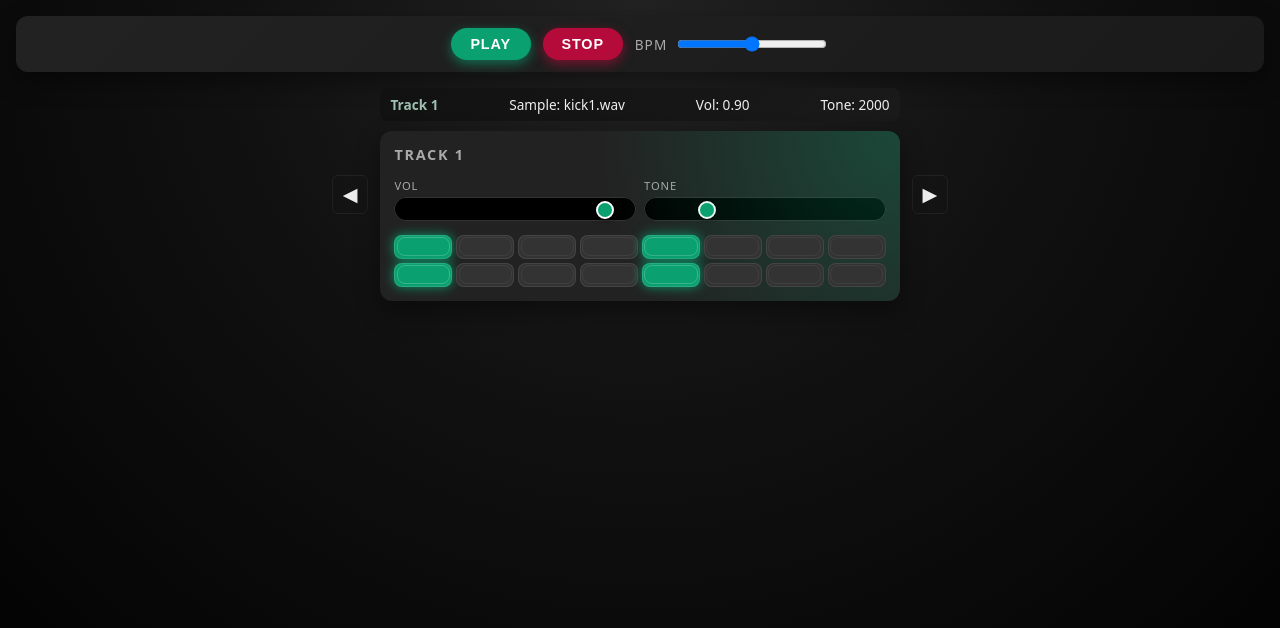
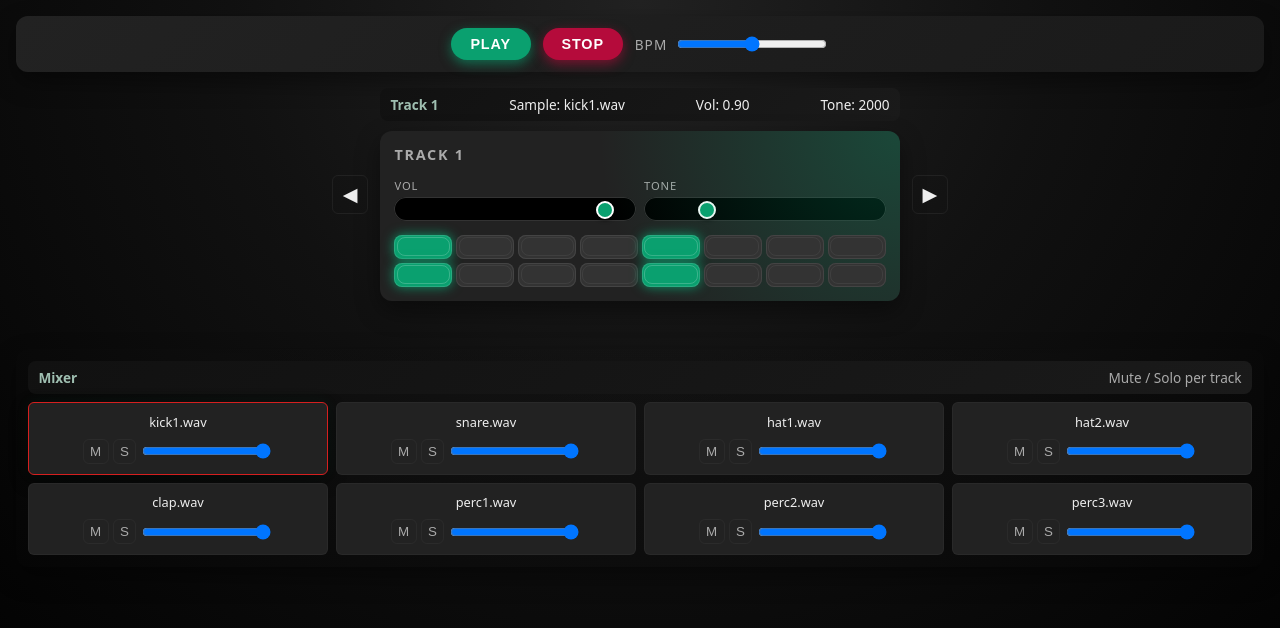
Before and after one commit to ceolpandan/AUDIO_CONTEXT_APP, a plain HTML site: page index.html in a window 1280 px wide. Drawn offline with Linux system fonts and the light colour scheme; no server answers.

Commit message:
added mixer

```diff
--- a/index.html
+++ b/index.html
@@ -58,6 +58,12 @@
 
         <!-- Repeat section for tracks 2–8 or generate them in JS -->
       </main>
+
+      <!-- Mixer: renders the per-channel mixer UI -->
+      <aside id="mixer" class="mixer">
+        <!-- Mixer UI is rendered by `src/ui.js` at runtime -->
+        <div class="mixer-placeholder">Mixer loading…</div>
+      </aside>
     </div>
 
     <!-- New modular entry point -->
--- a/src/engine.js
+++ b/src/engine.js
@@ -20,7 +20,9 @@ class Track {
 
     this.gainNode = context.createGain();
     this.gainNode.connect(context.destination);
-    this.gainNode.gain.setValueAtTime(1, this.context.currentTime);
+    // Channel fader level (0..1) — separate from per-hit envelope volume
+    this.level = 1;
+    this.gainNode.gain.setValueAtTime(this.level, this.context.currentTime);
     this.muted = false;
     this.solo = false;
   }
@@ -159,11 +161,34 @@ function updateMixerGains() {
     const val = enabled ? 1 : 0;
     try {
       t.gainNode.gain.cancelScheduledValues(now);
-      t.gainNode.gain.setValueAtTime(val, now);
+      // multiply channel level by mute/solo state
+      t.gainNode.gain.setValueAtTime(t.level * val, now);
     } catch (e) {
       // ignore
     }
   });
+}
+
+function setTrackLevel(index, value, ramp = 0.03) {
+  const t = tracks[index];
+  if (!t) return;
+  const now = audioCtx.currentTime;
+  try {
+    t.gainNode.gain.cancelScheduledValues(now);
+    // ensure we start from the current scheduled value
+    t.gainNode.gain.setValueAtTime(t.gainNode.gain.value, now);
+    t.gainNode.gain.linearRampToValueAtTime(
+      value * (t.muted || t.solo ? (t.solo ? 1 : 0) : 1),
+      now + ramp
+    );
+  } catch (e) {
+    try {
+      t.gainNode.gain.setValueAtTime(value, now);
+    } catch (e2) {
+      // ignore
+    }
+  }
+  t.level = value;
 }
 
 function setBpm(v) {
@@ -185,6 +210,7 @@ export {
   createTracksFromUrls,
   tracks,
   updateMixerGains,
+  setTrackLevel,
   setBpm,
   getBpm,
 };
--- a/src/ui.js
+++ b/src/ui.js
@@ -178,6 +178,39 @@ function renderMixer() {
     controls.appendChild(mute);
     controls.appendChild(solo);
 
+    // per-channel fader control
+    const faderWrap = document.createElement("div");
+    faderWrap.className = "fader-wrap";
+    const fader = document.createElement("input");
+    fader.type = "range";
+    fader.min = "0";
+    fader.max = "1";
+    fader.step = "0.01";
+    const currentLevel =
+      typeof t.level === "number" ? t.level : t.gainNode?.gain?.value ?? 1;
+    fader.value = String(currentLevel);
+    fader.title = "Level";
+    faderWrap.appendChild(fader);
+    // bind fader to track gain with smoothing
+    fader.addEventListener("input", () => {
+      const v = Number(fader.value);
+      const now = audioCtx.currentTime;
+      try {
+        t.gainNode.gain.cancelScheduledValues(now);
+        t.gainNode.gain.setValueAtTime(t.gainNode.gain.value, now);
+        const soloActive = tracks.some((x) => x.solo);
+        const enabled = soloActive ? t.solo : !t.muted;
+        const effective = v * (enabled ? 1 : 0);
+        t.gainNode.gain.linearRampToValueAtTime(effective, now + 0.03);
+      } catch (e) {
+        try {
+          t.gainNode.gain.setValueAtTime(v, now);
+        } catch (e2) {}
+      }
+      t.level = v;
+    });
+    controls.appendChild(faderWrap);
+
     ch.appendChild(label);
     ch.appendChild(controls);
 
@@ -188,8 +221,17 @@ function renderMixer() {
           e.target.classList.contains("solo"))
       )
         return;
-      selectedTrack = i;
-      renderTrackUI(selectedTrack);
+      // Toggle sequencer visibility when clicking the same channel;
+      // otherwise select and show the sequencer for the clicked channel.
+      const trackScreen = document.querySelector(".track-screen");
+      const wasSelected = selectedTrack === i;
+      if (wasSelected && trackScreen) {
+        trackScreen.classList.toggle("collapsed");
+      } else {
+        if (trackScreen) trackScreen.classList.remove("collapsed");
+        selectedTrack = i;
+        renderTrackUI(selectedTrack);
+      }
       updateMixerUI();
     });
 
@@ -210,6 +252,14 @@ function updateMixerUI() {
     const soloBtn = el.querySelector(".solo");
     if (muteBtn) muteBtn.classList.toggle("active", !!track.muted);
     if (soloBtn) soloBtn.classList.toggle("active", !!track.solo);
+    const faderEl = el.querySelector(".fader-wrap input");
+    if (faderEl) {
+      const val =
+        typeof track.level === "number"
+          ? track.level
+          : track.gainNode?.gain?.value ?? 1;
+      faderEl.value = String(val);
+    }
     el.classList.toggle("active", idx === selectedTrack);
   });
 }
--- a/styles.css
+++ b/styles.css
@@ -239,3 +239,99 @@
   color: var(--muted);
   opacity: 0.7;
 }
+
+/* Mixer styles (uses design tokens) */
+.mixer {
+  margin-top: var(--space-lg);
+  background: linear-gradient(180deg, rgba(0, 0, 0, 0.04), transparent);
+  padding: var(--space-md);
+  border-radius: var(--r-md);
+  box-shadow: var(--shadow-soft);
+}
+.mixer .track-info {
+  display: flex;
+  justify-content: space-between;
+  align-items: center;
+  gap: var(--space-sm);
+  margin-bottom: var(--space-sm);
+  color: var(--muted);
+  font-size: var(--text-sm);
+}
+.mixer-placeholder {
+  color: var(--muted);
+  font-size: 0.9rem;
+  padding: var(--space-sm) 0;
+}
+
+.mixer-grid {
+  display: grid;
+  grid-template-columns: repeat(4, minmax(90px, 1fr));
+  gap: var(--space-sm);
+}
+
+.channel {
+  background: var(--panel);
+  border-radius: var(--r-sm);
+  padding: 0.6rem;
+  display: flex;
+  flex-direction: column;
+  align-items: stretch;
+  gap: 0.5rem;
+  cursor: pointer;
+  transition: transform 0.08s, box-shadow 0.12s, border-color 0.12s;
+  border: 1px solid rgba(255, 255, 255, 0.03);
+}
+.channel:hover {
+  transform: translateY(-2px);
+  box-shadow: var(--shadow-strong);
+}
+.channel .label {
+  font-size: 0.8rem;
+  color: var(--fg);
+  text-align: center;
+  white-space: nowrap;
+  overflow: hidden;
+  text-overflow: ellipsis;
+}
+.channel .controls {
+  display: flex;
+  gap: 0.25rem;
+  justify-content: center;
+}
+.channel .mute,
+.channel .solo {
+  background: transparent;
+  color: var(--muted);
+  border: 1px solid rgba(255, 255, 255, 0.04);
+  padding: 0.25rem 0.4rem;
+  border-radius: 6px;
+  cursor: pointer;
+}
+.channel .mute.active,
+.channel .solo.active {
+  background: var(--accent);
+  color: #fff;
+  box-shadow: 0 4px 12px rgba(10, 160, 111, 0.3);
+}
+
+.fader-wrap {
+  display: flex;
+  align-items: center;
+  gap: 0.5rem;
+}
+.fader-wrap input[type="range"] {
+  width: 100%;
+}
+
+.channel.active {
+  border-color: var(--channel-accent, var(--accent));
+  box-shadow: 0 6px 18px rgba(0, 0, 0, 0.45), 0 0 14px rgba(10, 160, 111, 0.08);
+}
+
+/* Collapsed sequencer: hides the track-screen visually but keeps layout stable */
+.track-screen.collapsed {
+  max-height: 0;
+  overflow: hidden;
+  opacity: 0;
+  transition: max-height 220ms ease, opacity 180ms linear;
+}
```
